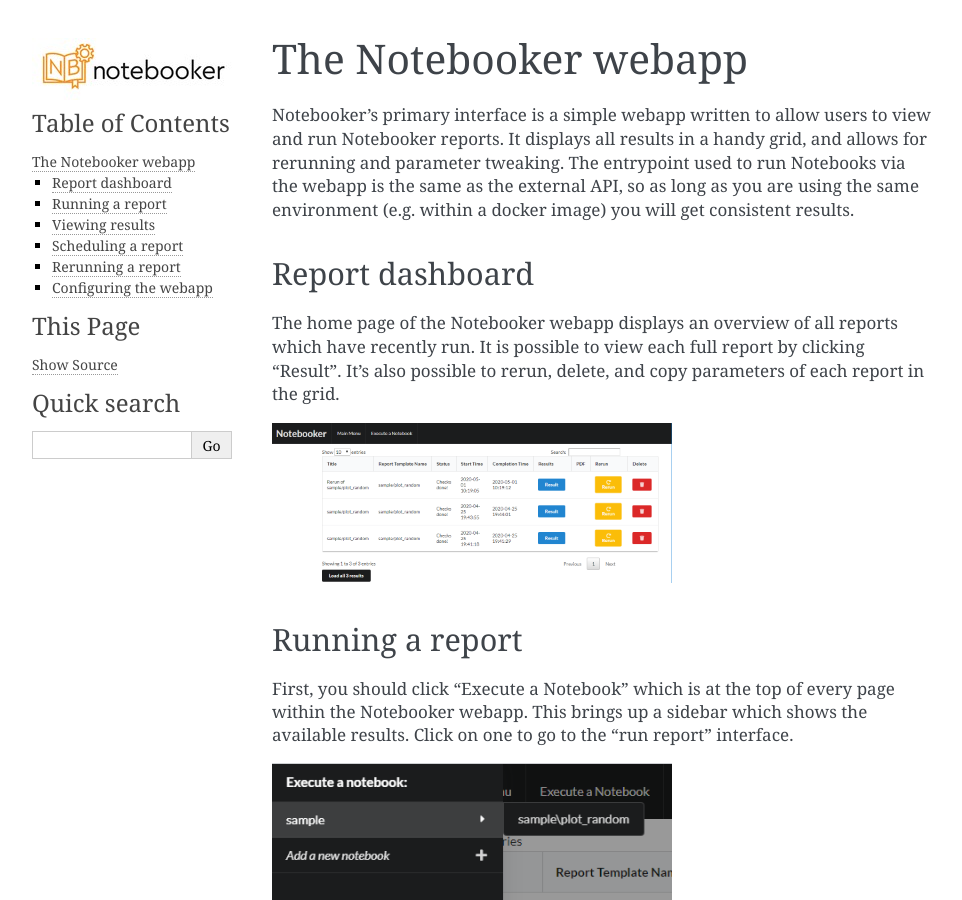
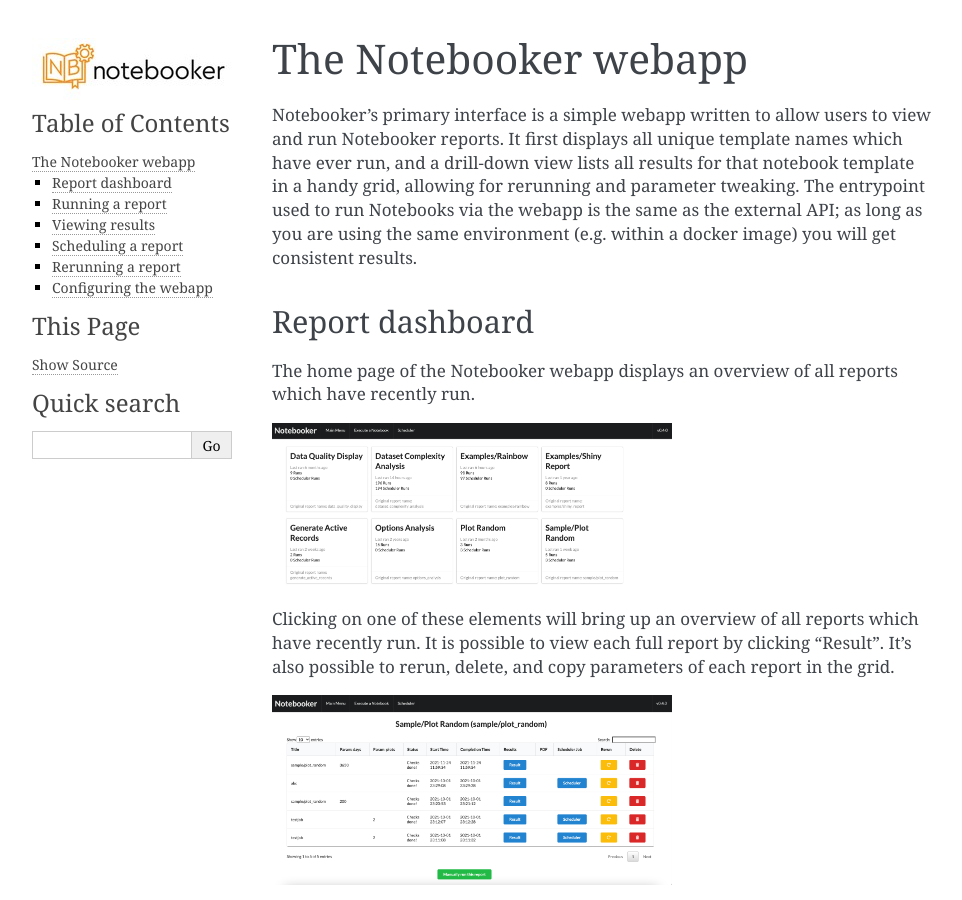
Before and after one commit to man-group/notebooker, a Sphinx documentation site: the page built from docs/webapp/webapp.rst, in a window 1280 px wide and 900 px high. Shown: the whole window, without its empty margins (148-1110 px from the left). Built offline with Sphinx 7.4.7, drawn with Linux system fonts in a browser that asks for light colours; pages that are not in the unit, such as notebooks, are missing from menus; some of the changed text lies outside the part shown.

Commit message:
Updating docs

```diff
--- a/docs/webapp/webapp.rst
+++ b/docs/webapp/webapp.rst
@@ -2,22 +2,29 @@
 =====================
 
 Notebooker's primary interface is a simple webapp written to allow users to view and
-run Notebooker reports. It displays all results in a handy grid, and allows for rerunning
+run Notebooker reports. It first displays all unique template names which have ever run, and a drill-down
+view lists all results for that notebook template in a handy grid, allowing for rerunning
 and parameter tweaking.
 The entrypoint used to run Notebooks via the webapp is the
-same as the external API, so as long as you are using the same environment (e.g. within
+same as the external API; as long as you are using the same environment (e.g. within
 a docker image) you will get consistent results.
 
 
 Report dashboard
 ----------------
 The home page of the Notebooker webapp displays an overview of all reports which have recently run.
+
+.. image:: /images/nbkr_homepage.png
+   :width: 400
+   :alt: Screenshot of Notebooker webapp homepage
+
+Clicking on one of these elements will bring up an overview of all reports which have recently run.
 It is possible to view each full report by clicking "Result". It's also possible to rerun, delete, and
 copy parameters of each report in the grid.
 
-.. image:: /images/notebooker_homepage.png
+.. image:: /images/nbkr_results_listing.png
    :width: 400
-   :alt: Screenshot of Notebooker webapp homepage
+   :alt: Screenshot of Notebooker results listing
 
 
 Running a report
@@ -40,7 +47,7 @@
 .. warning::
     In order to prevent users having to write JSON, the Override parameters box actually takes raw python statements
     and converts them into JSON. Therefore, it is strongly recommended that you run Notebooker in an environment
-    where you either completely trust all of the user base,  or within a docker container
+    where you either completely trust all of the user base, or within a docker container
     where executing variable assignments will not have any negative side-effects.
 
 Customisable elements:
@@ -49,6 +56,7 @@
 * Override parameters - the values which will override the parameters in the report (in python). Can be left blank.
 * Email to - upon completion of the report, who should it be emailed to? Can be left blank.
 * Generate PDF output - whether to generate PDFs or not. Requires xelatex to be installed - see :ref:`export to pdf`
+* Hide code from email and PDF output - whether to display the notebook code when producing output emails and PDFs.
 
 Viewing results
 ---------------
@@ -67,6 +75,7 @@
 
 
 | If the job succeeds, the .ipynb will have been converted into HTML for viewing on this page.
+| **Please note** for user convenience, all notebook code is hidden by default.
 | You can also get to this view by clicking the blue "Result" button on the homepage.
 | If you are using a framework such as seaborn or matplotlib, the images will be available and served by the webapp.
 | If you are using plotly, you can use offline mode to store the required javascript within the HTML render,
```
Also changed, not shown: README.md (+4 -1 lines), docs/images/nbkr_homepage.png, docs/images/nbkr_results_listing.png (added), docs/images/notebooker_homepage.png (deleted).
